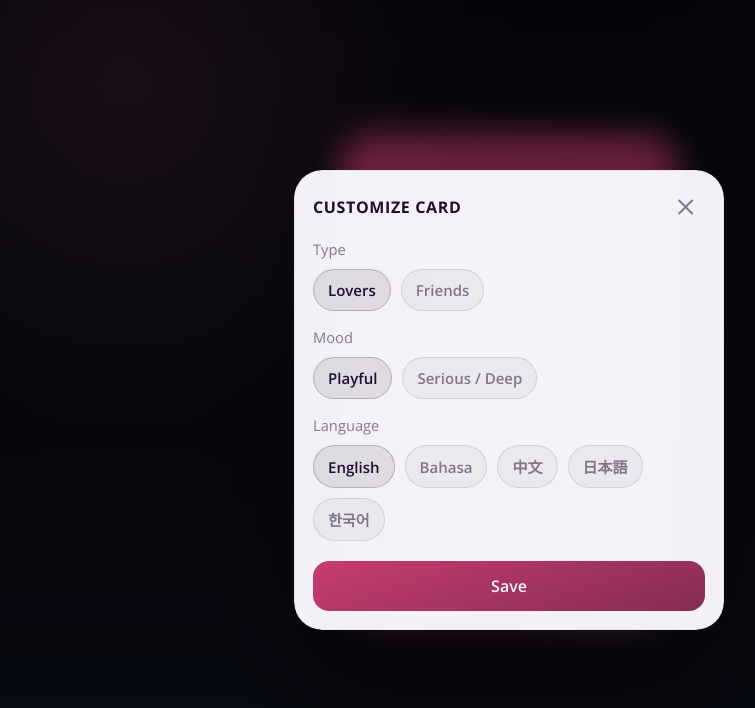
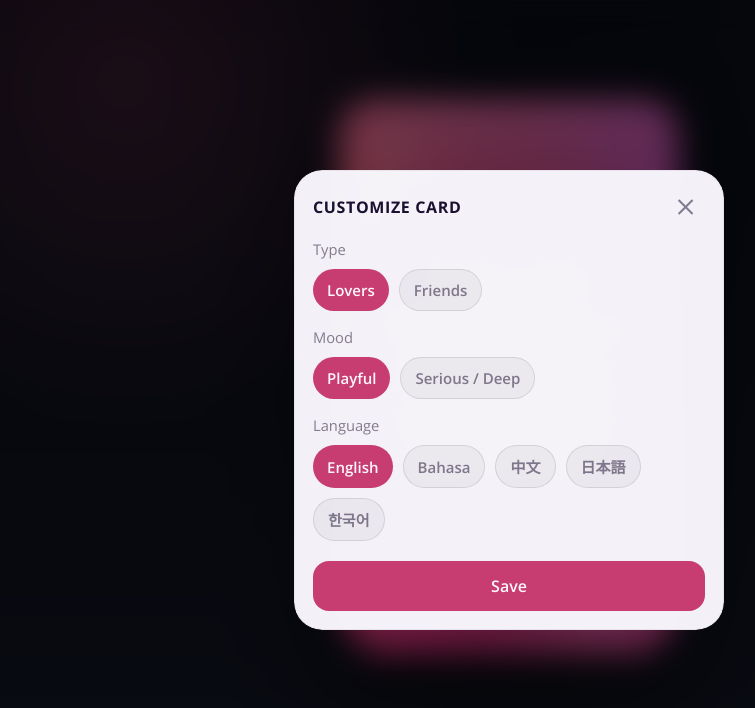
Before and after one commit to alfianostn/convo-kicker, a website: page index.html in a window 1280 px wide. Both pictures are taken after a click on the button "Open settings". Shown: the whole page, without its empty margins (131-886 px from the left). Drawn offline with nearby package versions, Linux system fonts and the light colour scheme.

Commit message:
Add holographic sheen, golden ratio card, improved chip contrast
- Holographic iridescent shimmer via ::before conic-gradient with
  radial mask (edge-concentrated, center clear for text legibility)
- Subtle holo angle shift on drag via --holo-angle CSS custom property
- Card aspect ratio changed to golden ratio (1:1.6)
- Selected chip and Save button use flat theme color (var(--active-1))
  for clearer selected vs unselected contrast

Co-Authored-By: Claude Sonnet 4.6 <noreply@anthropic.com>

```diff
--- a/script.js
+++ b/script.js
@@ -713,6 +713,7 @@ function dragFrame() {
 
   // Active card follows finger exactly — no transition
   elActive.style.transform = `translate3d(${dx}px,0,0) rotate(${rot}deg)`;
+  elActive.style.setProperty('--holo-angle', `${200 + (dx / window.innerWidth) * 30}deg`);
 
   if (dx < 0) {
     // Dragging LEFT → next card rises from behind
--- a/styles.css
+++ b/styles.css
@@ -76,11 +76,9 @@ button {
 
 .card-stack {
   position: relative;
-  width: min(100%, 340px);
+  width: min(100%, 340px, calc(85dvh / 1.6));
   max-width: 340px;
-  height: min(80dvh, 476px);
-  min-height: 340px;
-  aspect-ratio: 5 / 7;
+  aspect-ratio: 1 / 1.6;
   touch-action: pan-y;
 }
 
@@ -95,6 +93,22 @@ button {
   -webkit-backface-visibility: hidden;
   transform-style: preserve-3d;
   contain: layout style;
+}
+
+.question-card::before {
+  content: "";
+  position: absolute;
+  inset: 0;
+  border-radius: inherit;
+  background: conic-gradient(
+    from var(--holo-angle, 200deg) at 60% 40%,
+    #ff6ec7, #ffe566, #6bffb8, #5cb8ff, #c77dff, #ff6ec7
+  );
+  mask-image: radial-gradient(ellipse 75% 70% at 50% 50%, transparent 30%, black 75%);
+  -webkit-mask-image: radial-gradient(ellipse 75% 70% at 50% 50%, transparent 30%, black 75%);
+  mix-blend-mode: overlay;
+  opacity: 0.55;
+  pointer-events: none;
 }
 
 .question-card::after {
@@ -313,9 +327,9 @@ button {
 }
 
 .chip.is-active {
-  border-color: rgba(0, 0, 0, 0.2);
-  background: rgba(0, 0, 0, 0.09);
-  color: var(--panel-ink);
+  border: none;
+  background: var(--active-1);
+  color: var(--active-ink);
 }
 
 .settings-save {
@@ -323,7 +337,7 @@ button {
   padding: 14px;
   border: 0;
   border-radius: 16px;
-  background: linear-gradient(160deg, var(--active-1), var(--active-2));
+  background: var(--active-1);
   color: var(--active-ink);
   font-size: 1rem;
   font-weight: 600;
@@ -351,8 +365,7 @@ button:focus:not(:focus-visible) { outline: none; }
   }
 
   .card-stack {
-    min-height: 300px;
-    height: min(74dvh, 440px);
+    width: min(100%, 300px, calc(80dvh / 1.6));
   }
 
   .question-card {
```
